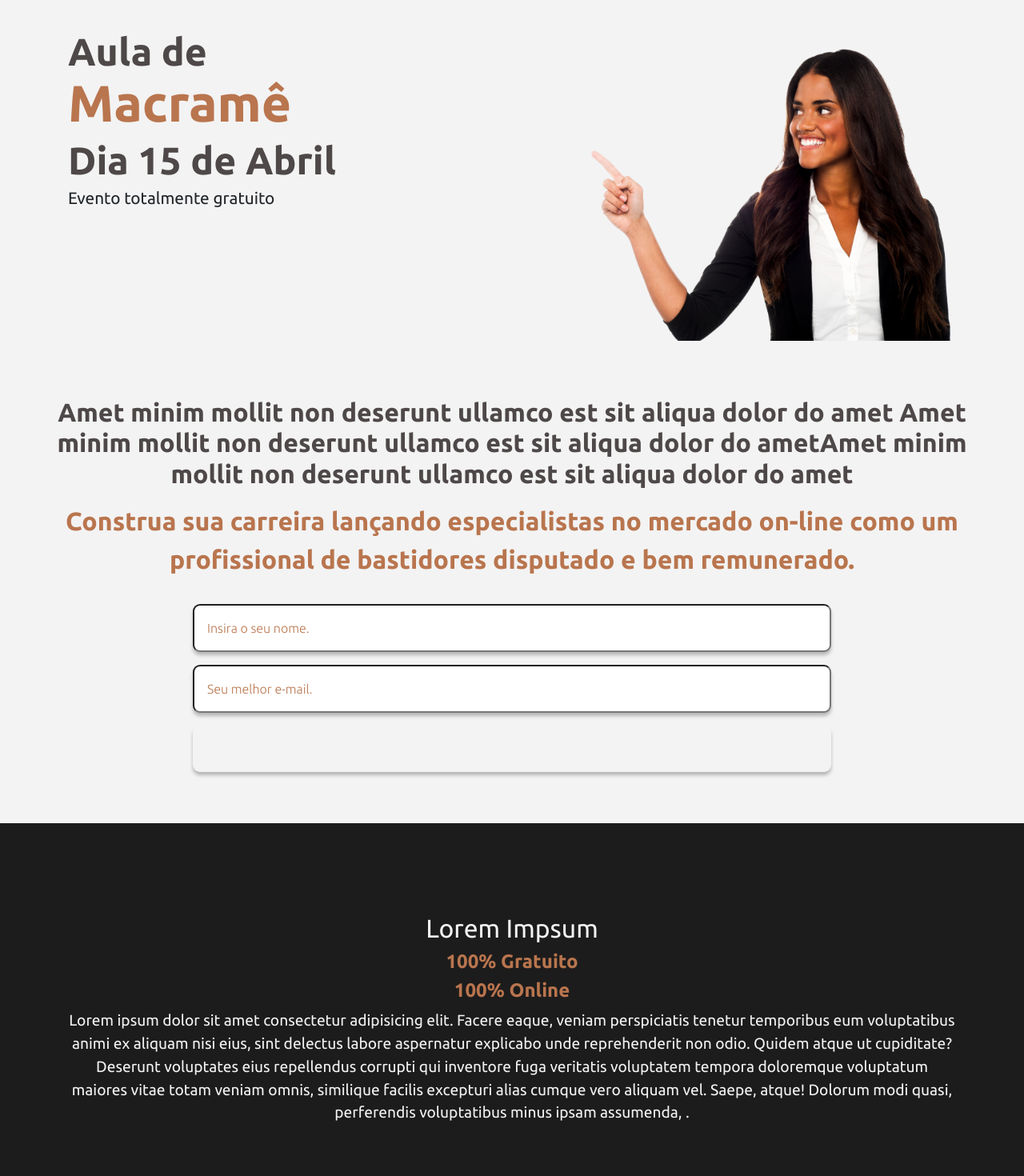
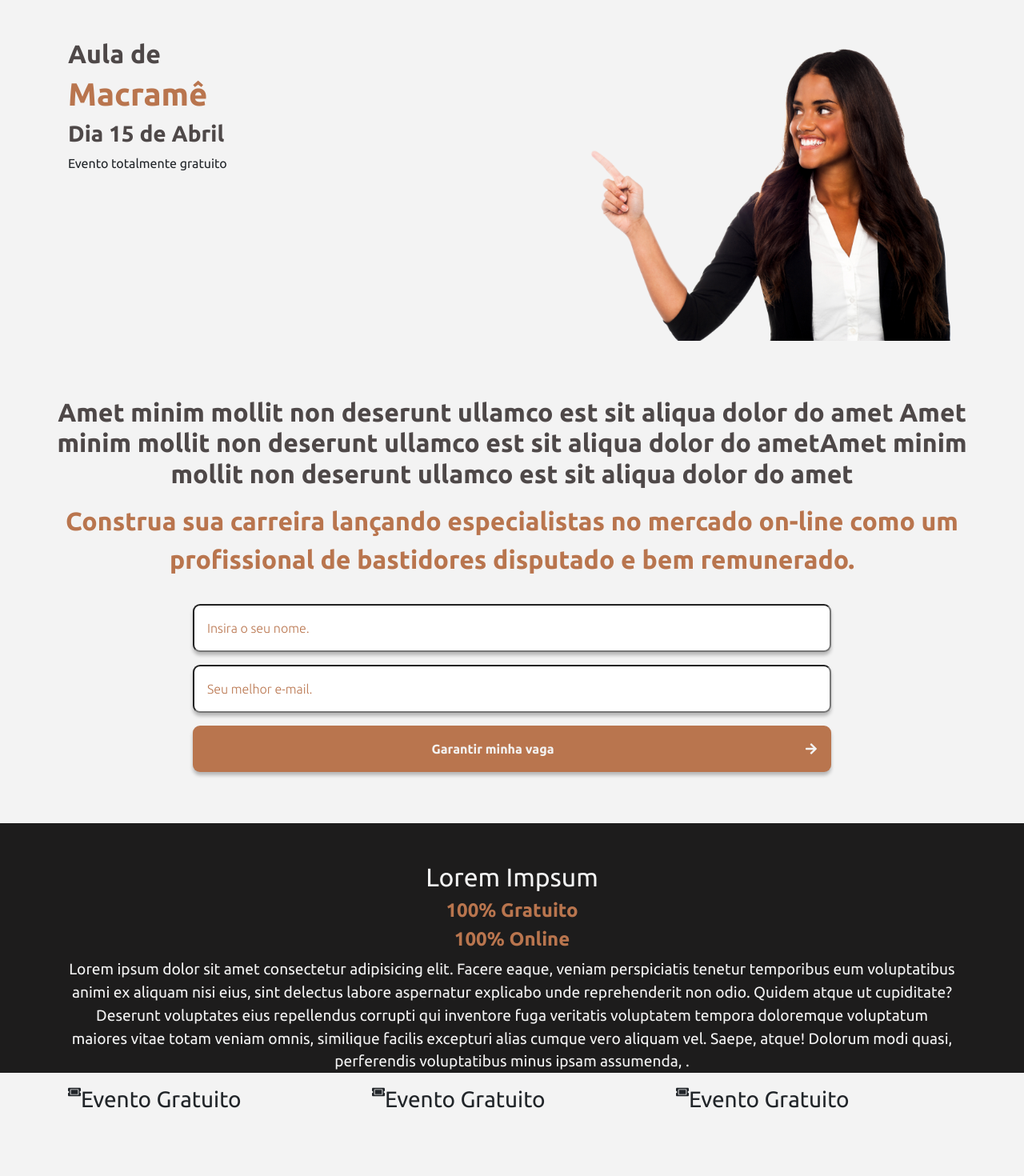
Before and after one commit to OyakSaile/macramarLandingPage, a Next.js app: page / in a window 1280 px wide. Shown: the top 1470 px of the page at 80% size. After the commit the page ends 1399 px from the top, so only its background shows below. Built offline with nearby package versions, Linux system fonts and the light colour scheme.

Commit message:
Ajustado a Mesclagem entre Module CSS E Bootstrap

```diff
--- a/pages/_app.js
+++ b/pages/_app.js
@@ -1,6 +1,5 @@
 import '../styles/globals.css'
 import 'bootstrap/dist/css/bootstrap.min.css';
-import '../styles/home.css';
 function MyApp({ Component, pageProps }) {
   return <Component {...pageProps} />
 }
--- a/pages/index.jsx
+++ b/pages/index.jsx
@@ -1,6 +1,8 @@
 import Head from 'next/head'
 import Image from 'next/image'
 import { FaArrowRight, FaTicketAlt } from 'react-icons/fa'
+import styles from '../styles/Home.module.css'
+
 
 export default function Home() {
   return (
@@ -27,9 +29,9 @@ export default function Home() {
               <div className="header-text">
 
 
-                <h2 className="font-weight-bold tertiary-color">Aula de</h2>
-                <h1 className="primary-color font-weight-bold">Macramê</h1>
-                <h3 className="font-weight-bold tertiary-color">Dia 15 de Abril</h3>
+                <h2 className={`font-weight-bold ${styles.tertiaryColor}`}  >Aula de</h2>
+                <h1 className={`${styles.primaryColor} font-weight-bold`}>Macramê</h1>
+                <h3 className={`font-weight-bold ${styles.tertiaryColor}`}>Dia 15 de Abril</h3>
                 <p>Evento totalmente gratuito</p>
               </div>
             </div>
@@ -48,15 +50,15 @@ export default function Home() {
 
 
           <div className="row">
-            <h2 className="font-weight-bold tertiary-color text-center my-3">Amet minim mollit non deserunt ullamco est sit aliqua dolor do amet  Amet minim mollit non deserunt ullamco est sit aliqua dolor do ametAmet minim mollit non deserunt ullamco est sit aliqua dolor do amet</h2>
+            <h2 className={`font-weight-bold ${styles.tertiaryColor} text-center my-3`}>Amet minim mollit non deserunt ullamco est sit aliqua dolor do amet  Amet minim mollit non deserunt ullamco est sit aliqua dolor do ametAmet minim mollit non deserunt ullamco est sit aliqua dolor do amet</h2>
           </div>
 
           <div className="row text-center">
-            <p className="primary-color font-weight-bold carrer-text">Construa sua carreira lançando especialistas no mercado on-line como um profissional de bastidores disputado e bem remunerado.</p>
+            <p className={`${styles.primaryColor} font-weight-bold ${styles.carrerText}`}>Construa sua carreira lançando especialistas no mercado on-line como um profissional de bastidores disputado e bem remunerado.</p>
           </div>
 
           <div className="row">
-            <form action="" className="form-style w-100">
+            <form action="" className={`${styles.formStyle} w-100`}>
 
 
               <input className="d-block my-3" name="name" type="text" placeholder="Insira o seu nome." />
@@ -66,7 +68,7 @@ export default function Home() {
               <input name="email" type="text" placeholder="Seu melhor e-mail." />
 
 
-              <button className="btn  primary-color-bg my-3" type="submit">Garantir minha vaga
+              <button className={`btn  ${styles.primaryColorBg} my-3`} type="submit">Garantir minha vaga
               <FaArrowRight />
               </button>
 
@@ -77,15 +79,15 @@ export default function Home() {
 
       </section>
 
-      <section className="container-fluid bg-grey container-courses">
+      <section className={`container-fluid ${styles.bgGrey} container-courses`}>
         <div className="container">
 
 
-          <div className="text-center texts-course pt-5  ">
-            <h2 className="light-color">Lorem Impsum</h2>
-            <h3 className="primary-color"><strong>100% Gratuito</strong></h3>
-            <h3 className="primary-color"><strong>100% Online</strong></h3>
-            <p className="light-color">Lorem ipsum dolor sit amet consectetur adipisicing elit. Facere eaque, veniam perspiciatis tenetur temporibus eum voluptatibus animi ex aliquam nisi eius, sint delectus labore aspernatur explicabo unde reprehenderit non odio.
+          <div className={`text-center ${styles.textsCourse} pt-5  `}>
+            <h2 className={styles.lightColor}>Lorem Impsum</h2>
+            <h3 className={`${styles.primaryColor}`} > <strong>100% Gratuito</strong></h3>
+            <h3 className={`${styles.primaryColor}`} ><strong>100% Online</strong></h3>
+            <p className={styles.lightColor}>Lorem ipsum dolor sit amet consectetur adipisicing elit. Facere eaque, veniam perspiciatis tenetur temporibus eum voluptatibus animi ex aliquam nisi eius, sint delectus labore aspernatur explicabo unde reprehenderit non odio.
             Quidem atque ut cupiditate? Deserunt voluptates eius repellendus corrupti qui inventore fuga veritatis voluptatem tempora doloremque voluptatum maiores vitae totam veniam omnis, similique facilis excepturi alias cumque vero aliquam vel.
             Saepe, atque! Dolorum modi quasi, perferendis voluptatibus minus ipsam assumenda, .</p>
 
@@ -97,21 +99,21 @@ export default function Home() {
         <div className="container">
           <div className="row">
             <div className="col-12 col-xl-4 col-md-4">
-              <div className="card-event d-flex">
+              <div className={`${styles.cardEvent} d-flex`}>
                 <FaTicketAlt />
                 <h3>Evento Gratuito</h3>
               </div>
 
             </div>
             <div className="col-12 col-xl-4 col-md-4">
-              <div className="card-event d-flex">
+              <div className={`${styles.cardEvent} d-flex`}>
                 <FaTicketAlt />
                 <h3>Evento Gratuito</h3>
               </div>
 
             </div>
             <div className="col-12 col-xl-4 col-md-4">
-              <div className="card-event d-flex">
+              <div className={`${styles.cardEvent} d-flex`}>
                 <FaTicketAlt />
                 <h3>Evento Gratuito</h3>
               </div>
--- a/styles/Home.css
+++ b/styles/Home.module.css
@@ -1,28 +1,28 @@
 
 
-.primary-color{
+.primaryColor{
  color: var(--primary-color);
 }
-.primary-color-bg{
+.primaryColorBg{
  background-color: var(--primary-color);
  }
 
- .tertiary-color{
+ .tertiaryColor{
    color: var(--secondary-color);
  }
 .bold{
   font-weight: bold;
 }
 
-.bg-grey{
+.bgGrey{
   background-color: var(--grey-color);
 }
-.light-color{
+.lightColor{
   color:var(--bg-color);
 }
 
 
-.header-text h1{
+.headertext h1{
   font-size: max(4rem);
   line-height: 5rem;
 }
@@ -40,10 +40,10 @@
   font-weight: medium;
 }
 
-.carrer-text{
+.carrerText{
   font-size: 2rem;
 }
-.form-style{
+.formStyle{
   display: flex;
   justify-content: center;
   align-items: center;
@@ -52,7 +52,7 @@
 
 }
 
-.form-style input{
+.formStyle input{
   box-shadow: 0px 4px 4px rgba(0, 0, 0, 0.25);
   border-radius: 9px;
   padding: 1rem;
@@ -70,13 +70,14 @@
   flex-direction: column;
 }
 
-.form-style  input::placeholder{
+.formStyle  input::placeholder{
   color: var(--primary-color);
   font-weight: lighter;
 }
-.form-style button{
+.formStyle button{
   display: grid;
   gap: 2rem;
+  background-color: var(--primary-color);
   grid-template-columns: 1fr 0fr;
   box-shadow: 0px 4px 4px rgba(0, 0, 0, 0.25);
   border-radius: 9px;
@@ -89,11 +90,11 @@
 }
 
 
-.texts-course h3{
+.textsCourse h3{
   font-size: 1.5rem;
 }
 
-.texts-course p {
+.textsCourse p {
   font-size: 1.2rem;
 }
 
```
